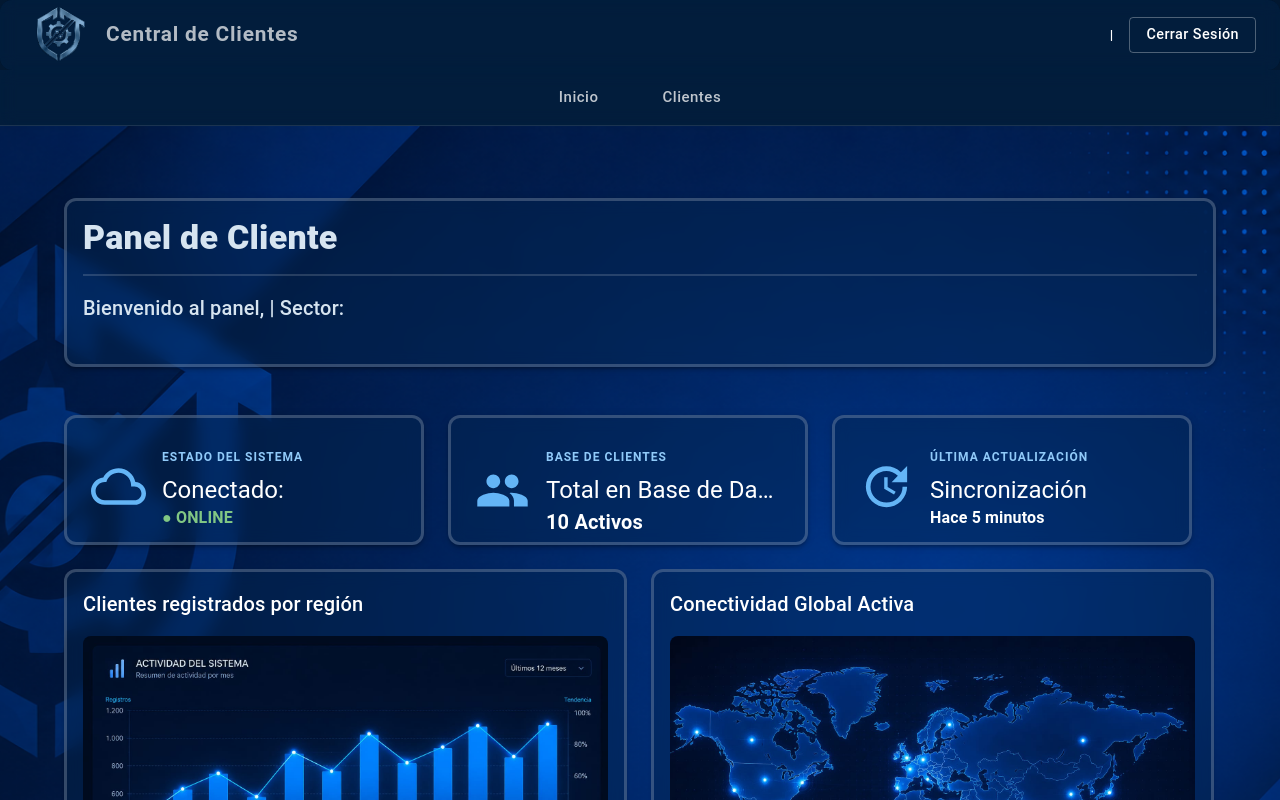
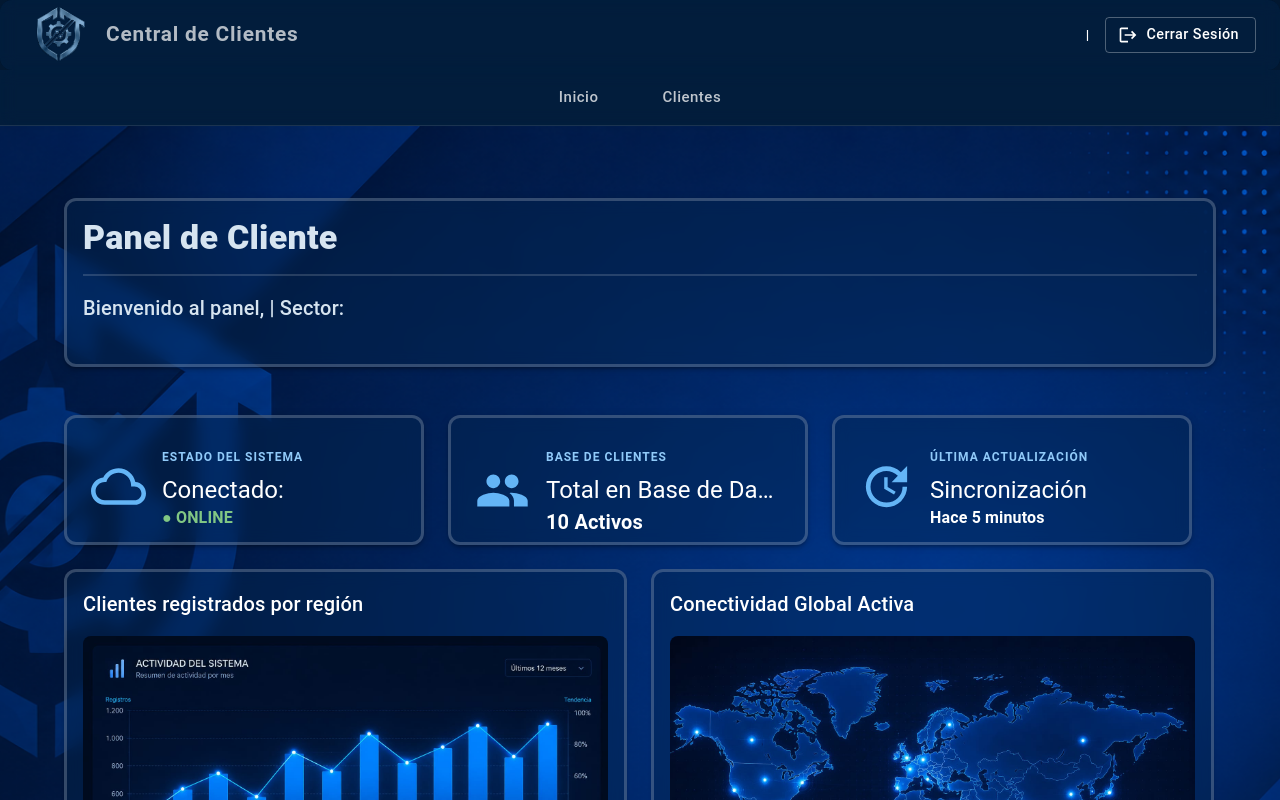
Before and after one commit to davidjuharez/pv_tp_integrador_grupo6, a React (Vite) app in the folder pv_tp_integrador_grupo6/: page / in a window 1280 px wide. Shown: the top 800 px of the page. Built offline with nearby package versions, Linux system fonts and the light colour scheme; sample sign-in values are in the browser's storage.

Commit message:
Se agrega en el botón de cerrarsesión un icono de salida como el que tiene en el botón de ingreso en el login.

```diff
--- a/pv_tp_integrador_grupo6/src/components/layout/Header.jsx
+++ b/pv_tp_integrador_grupo6/src/components/layout/Header.jsx
@@ -1,6 +1,7 @@
 import { AppBar, Toolbar, Typography, Button, Box } from '@mui/material';
 import { useAdmin } from '../../context/AdminContext';
 import logo from '../../assets/logo.png';
+import LogoutIcon from '@mui/icons-material/Logout';
 
 
 const Header = () => {
@@ -28,6 +29,7 @@ const Header = () => {
                             {admin.nombre} <span style={{ color: '#fff', fontWeight: 'bold' }}>| {admin.sector}</span>
                         </Typography>
                         <Button color="inherit" onClick={logout}
+                        startIcon={<LogoutIcon />}
                         sx={{ textTransform: 'none', fontSize: '0.9rem', border: '1px solid rgba(255,255,255,0.3)', px: 2, py: 0.5, '&:hover': { bgcolor: 'rgba(255, 255, 255, 0.1)', borderColor: 'rgba(255, 255, 255, 0.5)' } }}>
                             Cerrar Sesión
                         </Button>
```
